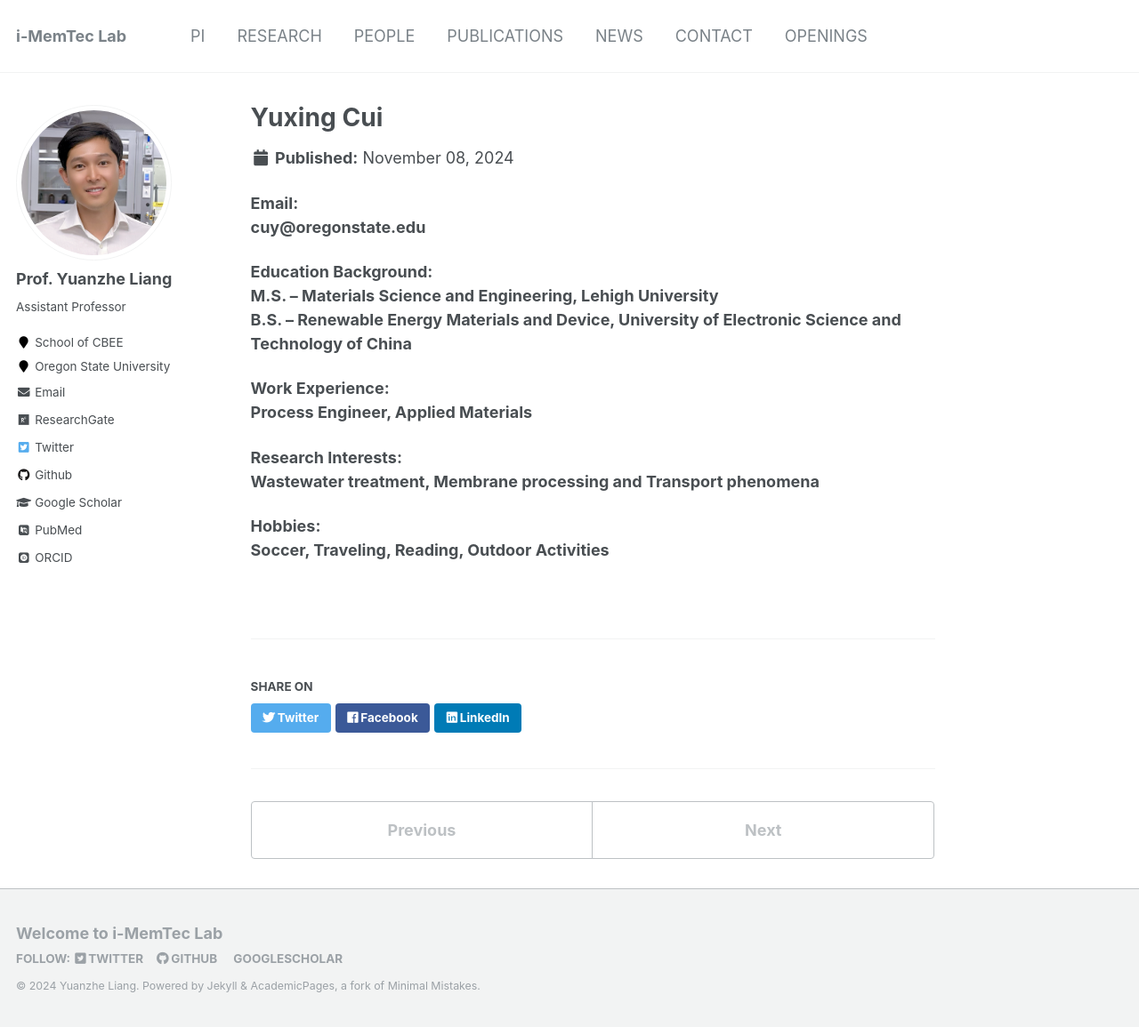
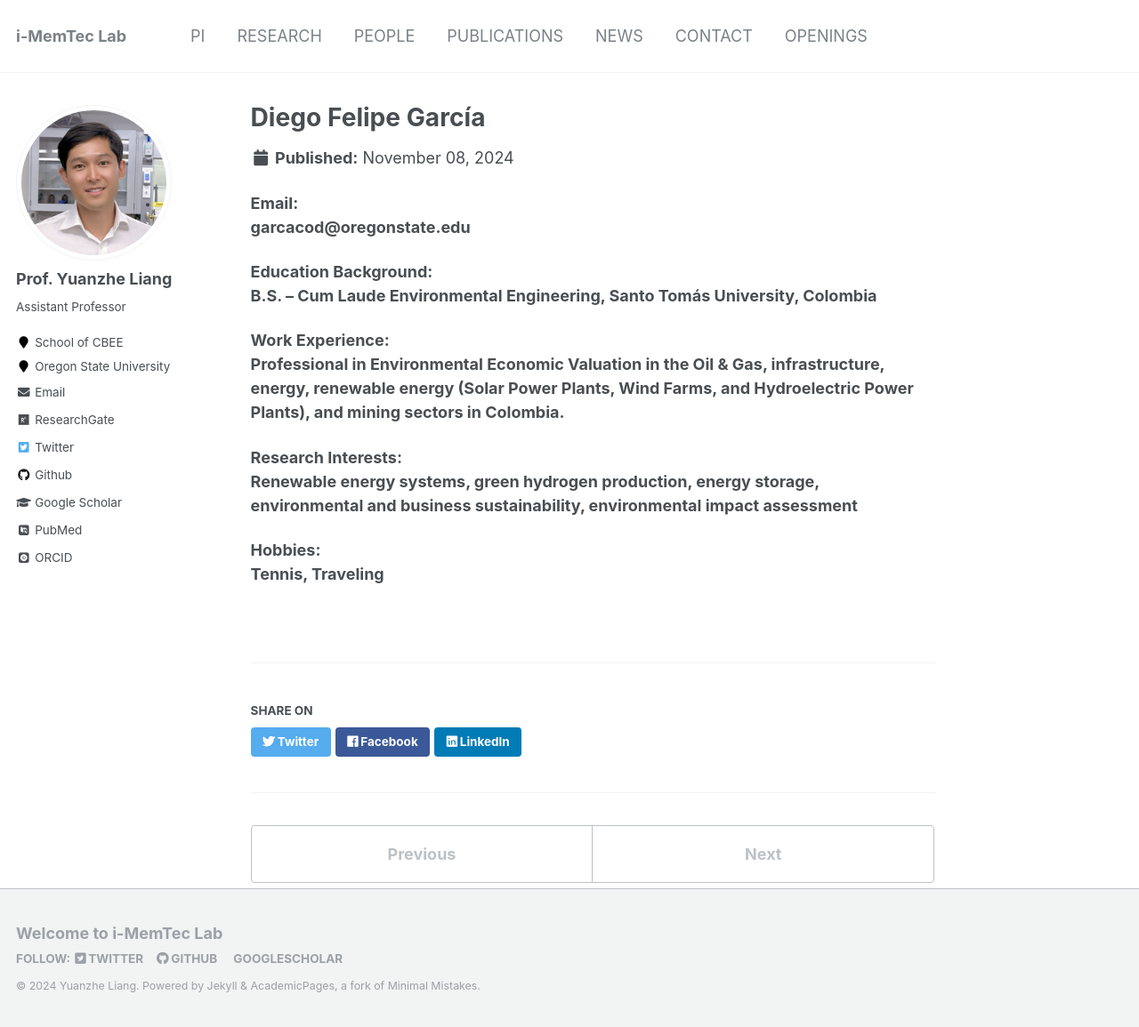
Before and after one commit to yuanzheliang/yuanzheliang.github.io, a Jekyll site: the page built from _portfolio/12-Diego.md, in a window 1280 px wide and 1155 px high. Shown: the whole window at 89% size. Built offline with Jekyll 4.4.1, drawn with Linux system fonts in a browser that asks for light colours; some web fonts are replaced.

Commit message:
Update 12-Diego.md

```diff
--- a/_portfolio/12-Diego.md
+++ b/_portfolio/12-Diego.md
@@ -1,21 +1,20 @@
 ---
-title: "Yuxing Cui"
-excerpt: "**1st year Ph.D. student** <br/><img src='/images/YuxingCui.jpg' width='250' height='250'>"
+title: "Diego Felipe García"
+excerpt: "**1st year rotational M.S. student** <br/><img src='/images/DiegoG.jpg' width='250' height='250'>"
 collection: portfolio
 ---
 
 **Email:** <br/>
-**cuy@oregonstate.edu**
+**garcacod@oregonstate.edu**
 
 **Education Background:** <br/>
-**M.S. – Materials Science and Engineering, Lehigh University** <br/>
-**B.S. – Renewable Energy Materials and Device, University of Electronic Science and Technology of China**
+**B.S. – Cum Laude Environmental Engineering, Santo Tomás University, Colombia** <br/>
 
 **Work Experience:** <br/>
-**Process Engineer, Applied Materials**
+**Professional in Environmental Economic Valuation in the Oil & Gas, infrastructure, energy, renewable energy (Solar Power Plants, Wind Farms, and Hydroelectric Power Plants), and mining sectors in Colombia.**
 
 **Research Interests:** <br/>
-**Wastewater treatment, Membrane processing and Transport phenomena**
+**Renewable energy systems, green hydrogen production, energy storage, environmental and business sustainability, environmental impact assessment**
 
 **Hobbies:** <br/>
-**Soccer, Traveling, Reading, Outdoor Activities**
+**Tennis, Traveling**
```
